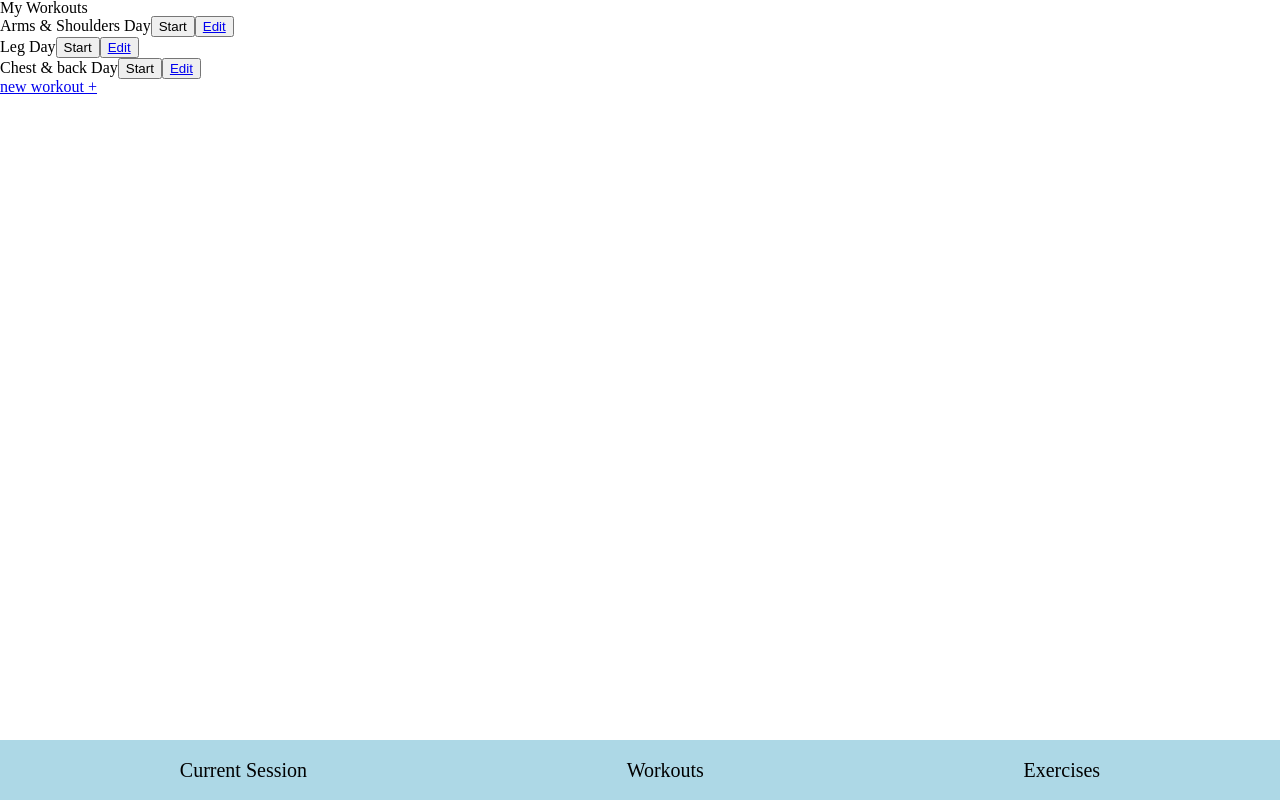
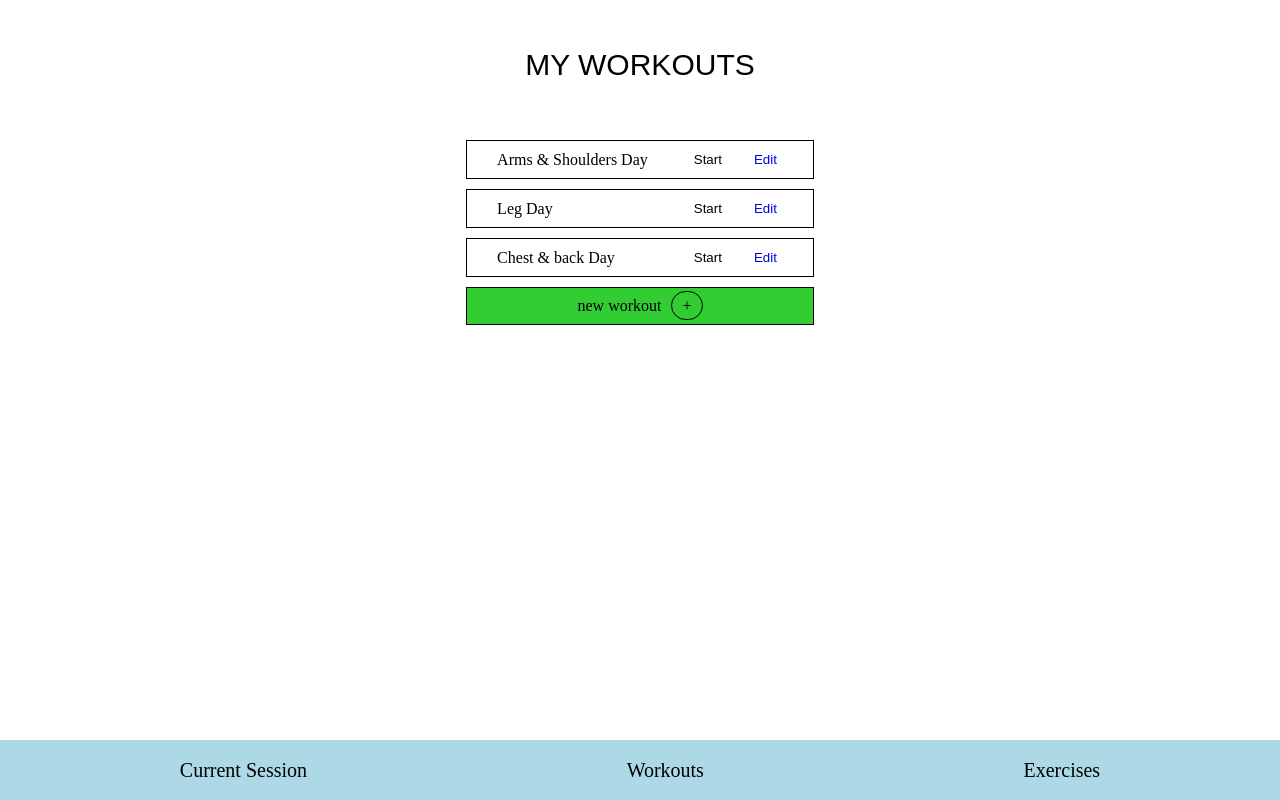
Before and after one commit to lukeslab/gym-app, a React (Create React App) app: page /workouts in a window 1280 px wide. Built offline with nearby package versions, Linux system fonts and the light colour scheme.

Commit message:
styled workouts view

```diff
--- a/src/App.js
+++ b/src/App.js
@@ -14,6 +14,7 @@ export default function App(){
     <>
       <Routes>
         <Route exact path="/session" element={<CurrentSession />} />
+        <Route exact path="/" element={<WorkoutsView />} />
         <Route exact path="/workouts" element={<WorkoutsView />} />
         <Route exact path="/workouts/edit-workout/:id" element={<EditWorkoutView />} />
         <Route exact path="/workouts/create" element={<CreateWorkoutView />} />
--- a/src/Nav.js
+++ b/src/Nav.js
@@ -4,7 +4,7 @@ import {Link} from 'react-router-dom';
 export default function Nav(){
     return (
         <ul style={{
-            position: 'absolute',
+            position: 'fixed',
             bottom: '0',
             left: '0',
             right: '0',
--- a/src/index.js
+++ b/src/index.js
@@ -4,6 +4,7 @@ import App from './App';
 import {BrowserRouter} from 'react-router-dom';
 
 // import reportWebVitals from './reportWebVitals';
+
 
 const root = ReactDOM.createRoot(document.getElementById('root'));
 root.render(
--- a/src/views/current-session.js
+++ b/src/views/current-session.js
@@ -9,7 +9,7 @@ function Timer(){
     let [ hours, minutes, seconds ] = timer.split(':');
     const [ timerIsPaused, setTimerIsPaused ] = useState(true);
 
-    useEffect(() => {
+    useEffect( async () => {
         let intervalId;
         if(!timerIsPaused){
             intervalId = setInterval(() => {
@@ -107,9 +107,10 @@ function SetList(){
 
     return (
         <ul style={{
-            margin: '60px auto 0 auto',
+            margin: '60px auto 100px auto',
             width: '90%',
             maxWidth: '500px',
+            minWidth: '400px',
         }}>
             {setList}
         </ul>
--- a/src/views/workouts.js
+++ b/src/views/workouts.js
@@ -11,33 +11,73 @@ function Workout({title, id}){
     }
 
     return (
-        <div>
+        <>
             <span>{title}</span>
-            <button onClick={onStart}>
-                {/* <Link to="../session">Start</Link> */}
-                Start
-            </button>
-            <button>
-                <Link to={`./edit-workout/${id}`}>Edit</Link>
-            </button>
-        </div>
+            <div style={{marginLeft: '20px'}}>
+                <button style={{
+                    marginLeft: '20px',
+                    backgroundColor: 'white',
+                    border: 'none',
+                    cursor: 'pointer'
+                }} onClick={onStart}>
+                    Start
+                </button>
+                <button style={{
+                    marginLeft: '20px',
+                    backgroundColor: 'white',
+                    border: 'none',
+                    cursor: 'pointer',
+                }}>
+                    <Link style={{textDecoration: 'none'}}to={`./edit-workout/${id}`}>Edit</Link>
+                </button>
+            </div>
+        </>
     )
 }
 
 export default function Workouts() {
     return (
-        <>
-            <h1>My Workouts</h1>
-            <ul>
+        <section style={{
+            display: 'flex',
+            flexDirection: 'column',
+            alignItems: 'center',
+            marginTop: '50px'
+        }}>
+            <h1 style={{
+                fontSize: '30px',
+                textTransform: 'uppercase',
+                fontFamily:'sans-serif'
+            }}>
+                My Workouts
+            </h1>
+            <ul style={{ marginTop: '50px'}}>
                 {workoutsData.map((workout, index) => {
                     return(
-                        <li key={index}>
+                        <li style={{
+                            border: '1px solid black',
+                            padding: '10px 30px',
+                            marginTop: '10px',
+                            display: 'flex',
+                            justifyContent: 'space-between',
+                            alignItems: 'center'
+                        }} key={index}>
                             <Workout id={index} title={workout.title}/>
                         </li>
                     )
                 })}
-                <li><Link to="./create">new workout <span>+</span></Link></li>
+                <li style={{
+                    border: '1px solid black',
+                    padding: '10px 30px',
+                    marginTop: '10px',
+                    backgroundColor: 'limegreen',
+                    textAlign: 'center'
+                }}>
+                    <Link style={{textDecoration:'none', color: 'black'}}to="./create">
+                        new workout
+                        <span style={{marginLeft: '10px', padding: '5px 10px', borderRadius: '50px', border: '1px solid black'}}>+</span>
+                    </Link>
+                </li>
             </ul>
-        </>
+        </section>
     )
 }
```
